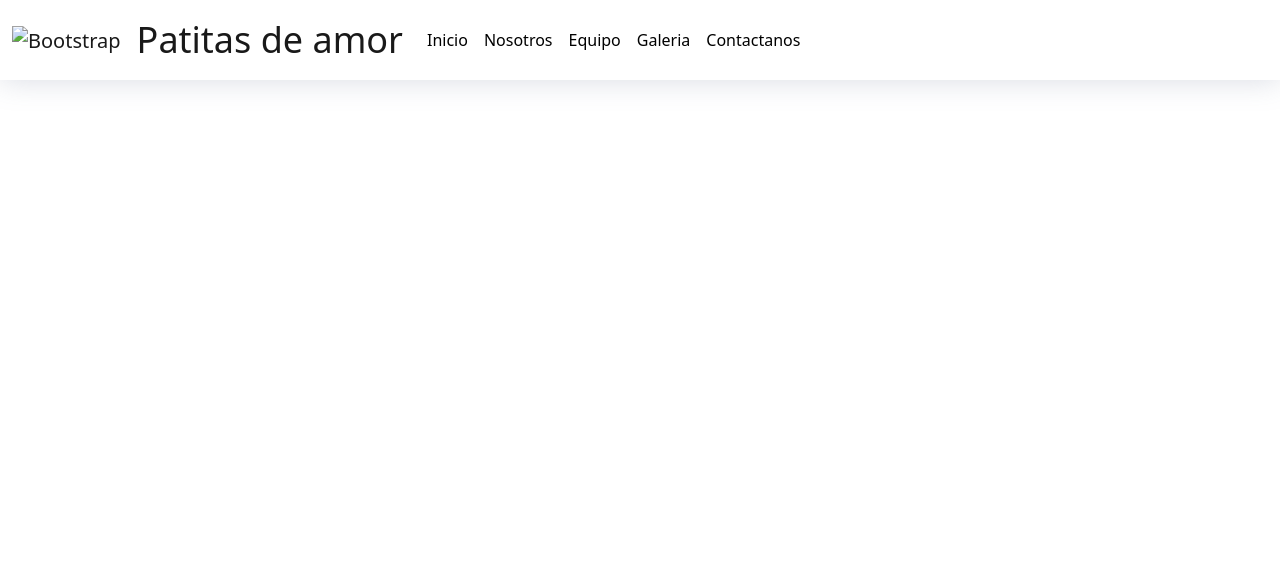
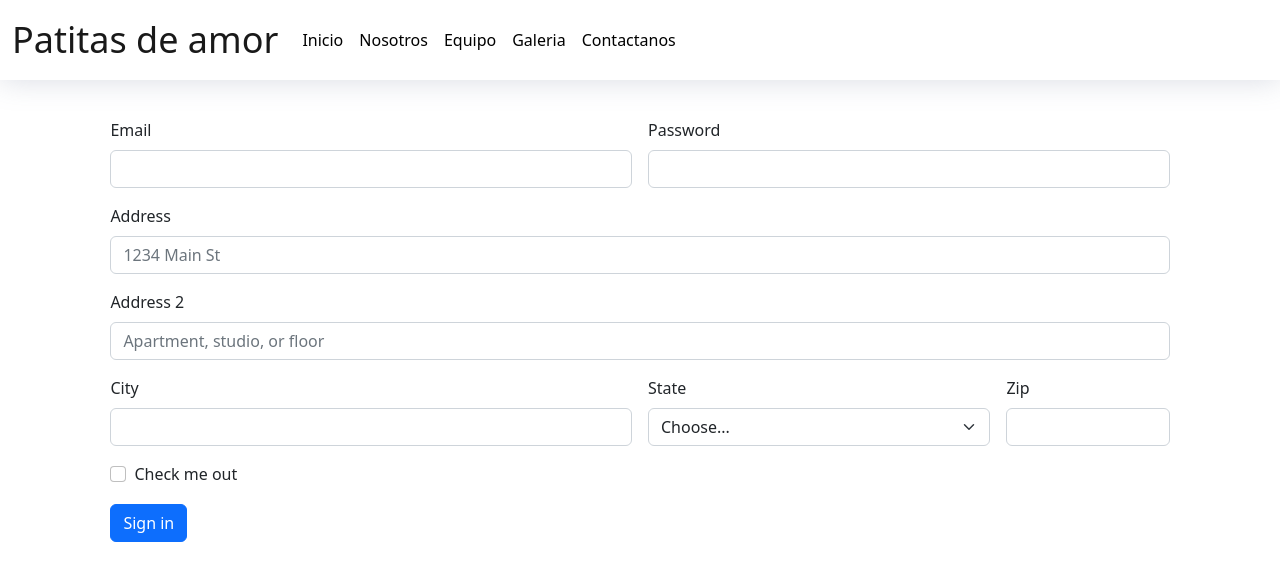
Before and after one commit to Antonellanava/mi_repositor, a plain HTML site: page contacto.html in a window 1280 px wide. Drawn offline with nearby package versions, Linux system fonts and the light colour scheme.

Commit message:
modificaciones en el index y empezando contacto con formulario

```diff
--- a/contacto.html
+++ b/contacto.html
@@ -9,23 +9,9 @@
     <link rel="stylesheet" href="./css/styles.css">
   </head>
   <body>
-    <!doctype html>
-    <html lang="en">
-      <head>
-        <meta charset="utf-8">
-        <meta name="viewport" content="width=device-width, initial-scale=1">
-        <title>Bootstrap demo</title>
-        <link href="https://cdn.jsdelivr.net/npm/bootstrap@5.2.2/dist/css/bootstrap.min.css" rel="stylesheet" integrity="sha384-Zenh87qX5JnK2Jl0vWa8Ck2rdkQ2Bzep5IDxbcnCeuOxjzrPF/et3URy9Bv1WTRi" crossorigin="anonymous">
-        <!--css-->
-        <link rel="stylesheet" href="./css/styles.css">
-      </head>
-      <body>
     <!--EMPIEZA BARRA-->
     <nav class="navbar navbar-expand-lg fixed-top nav-propia">
       <div class="container-fluid">
-            <a class="navbar-brand" href="./index.html">
-              <img src="../coderhouse/img/logo png.png" alt="Bootstrap" width="80" height="84">
-            </a>
         <a class="navbar-brand nombre-propio" href="./index.html">Patitas de amor</a>
         <button class="navbar-toggler" type="button" data-bs-toggle="collapse" data-bs-target="#navbarSupportedContent" aria-controls="navbarSupportedContent" aria-expanded="false" aria-label="Toggle navigation">
           <span class="navbar-toggler-icon"></span>
@@ -52,6 +38,51 @@
       </div>
     </nav>
     <!--TERMINA BARRA-->
+    <!--EMPIEZA CONTACTO-->
+    <form class="row g-3 mi-form">
+      <div class="col-md-6 col-sm-6 col-lg-6 col-xl-6">
+        <label for="inputEmail4" class="form-label">Email</label>
+        <input type="email" class="form-control" id="inputEmail4">
+      </div>
+      <div class="col-md-6 col-sm-6 col-lg-6 col-xl-6">
+        <label for="inputPassword4" class="form-label">Password</label>
+        <input type="password" class="form-control" id="inputPassword4">
+      </div>
+      <div class="col-12 col-md-12 col-sm-12 col-lg-12 col-xl-12">
+        <label for="inputAddress" class="form-label">Address</label>
+        <input type="text" class="form-control" id="inputAddress" placeholder="1234 Main St">
+      </div>
+      <div class="col-12 col-md-12 col-sm-12 col-lg-12 col-xl-12">
+        <label for="inputAddress2" class="form-label">Address 2</label>
+        <input type="text" class="form-control" id="inputAddress2" placeholder="Apartment, studio, or floor">
+      </div>
+      <div class="col-md-6 col-sm-6 col-lg-6 col-xl-6">
+        <label for="inputCity" class="form-label">City</label>
+        <input type="text" class="form-control" id="inputCity">
+      </div>
+      <div class="col-md-4 col-sm-4 col-lg-4 col-xl-4">
+        <label for="inputState" class="form-label">State</label>
+        <select id="inputState" class="form-select">
+          <option selected>Choose...</option>
+          <option>...</option>
+        </select>
+      </div>
+      <div class="col-md-2 col-sm-2 col-lg-2 col-xl-2">
+        <label for="inputZip" class="form-label">Zip</label>
+        <input type="text" class="form-control" id="inputZip">
+      </div>
+      <div class="col-12 col-md-12 col-sm-12 col-lg-12 col-xl-12">
+        <div class="form-check">
+          <input class="form-check-input" type="checkbox" id="gridCheck">
+          <label class="form-check-label" for="gridCheck">
+            Check me out
+          </label>
+        </div>
+      </div>
+      <div class="col-12 col-md-12 col-sm-12 col-lg-12 col-xl-12">
+        <button type="submit" class="btn btn-primary">Sign in</button>
+      </div>
+    </form>
     <script src="https://cdn.jsdelivr.net/npm/bootstrap@5.2.2/dist/js/bootstrap.bundle.min.js" integrity="sha384-OERcA2EqjJCMA+/3y+gxIOqMEjwtxJY7qPCqsdltbNJuaOe923+mo//f6V8Qbsw3" crossorigin="anonymous"></script>
   </body>
 </html>
--- a/css/styles.css
+++ b/css/styles.css
@@ -81,3 +81,6 @@
  .div-animacion:hover{
   transform: scale(1.5);
 }
+.mi-form{
+    margin: 08%;
+}
```
Also changed, not shown: index.html (+0 -4 lines). Lines whose indentation alone changed are shown as unchanged.
